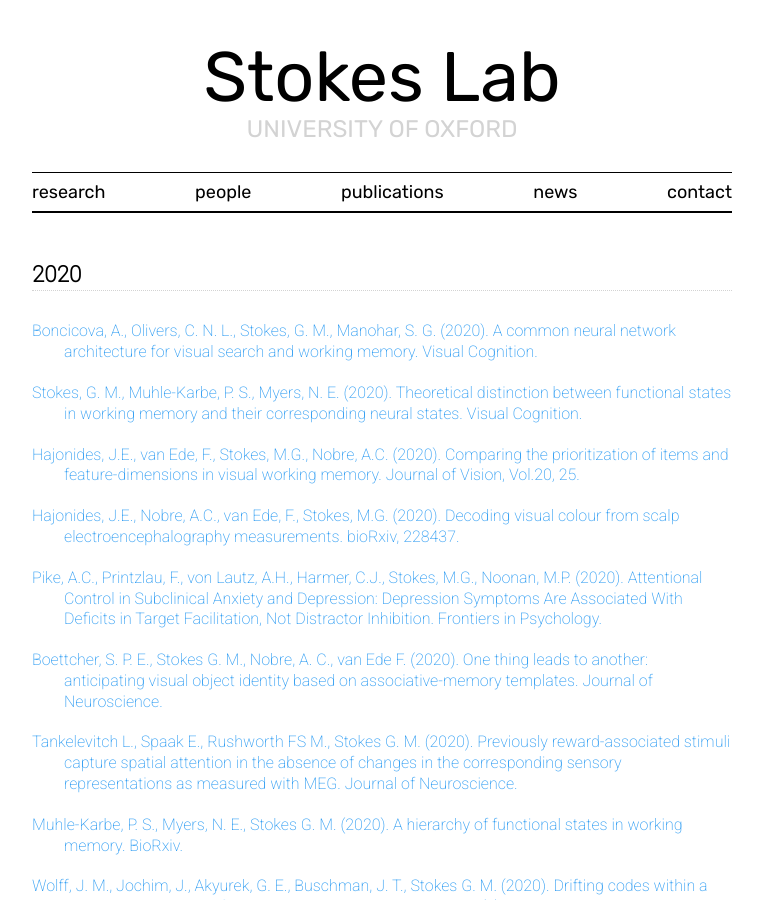
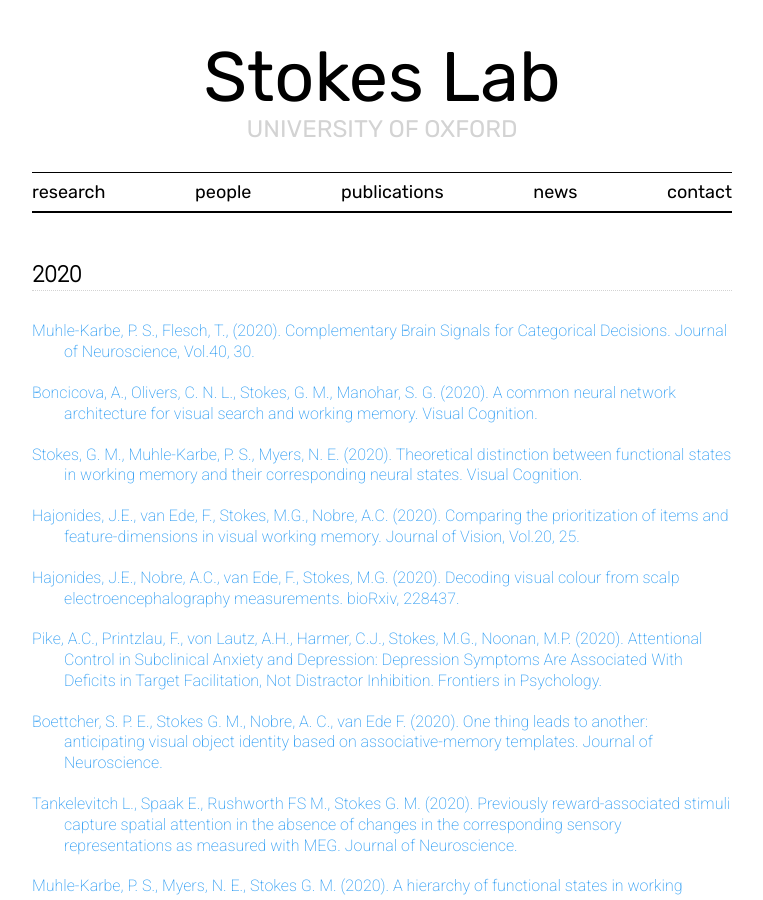
Before and after one commit to stokeslab/stokeslab.github.io, a Jekyll site: the page built from _pages/publications.html, in a window 1280 px wide and 900 px high. Shown: the whole window, without its empty margins (258-1021 px from the left). Built offline with Jekyll 4.4.1, drawn with Linux system fonts in a browser that asks for light colours; nearby versions of some CDN libraries; some web fonts are replaced.

Commit message:
Update publications.html

```diff
--- a/_pages/publications.html
+++ b/_pages/publications.html
@@ -8,6 +8,9 @@
  -->
 
 <h1 class="pub-year">2020</h1>
+
+
+<p class="pub"> <a href="https://www.jneurosci.org/content/40/30/5706" target="_blank"> Muhle-Karbe, P. S., Flesch, T., (2020). Complementary Brain Signals for Categorical Decisions. Journal of Neuroscience, Vol.40, 30. </a> </p>
 
 <p class="pub"> <a href="https://www.tandfonline.com/doi/pdf/10.1080/13506285.2020.1825142" target="_blank"> Boncicova, A., Olivers, C. N. L., Stokes, G. M., Manohar, S. G. (2020). A common neural network architecture for visual search and working memory. Visual Cognition. </a></p>
 
```
